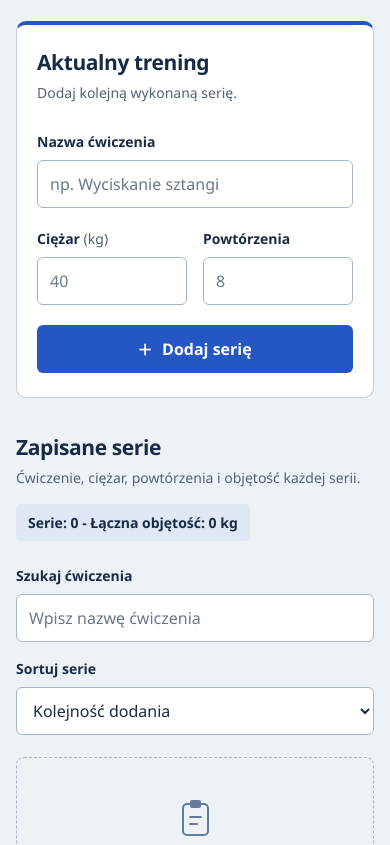
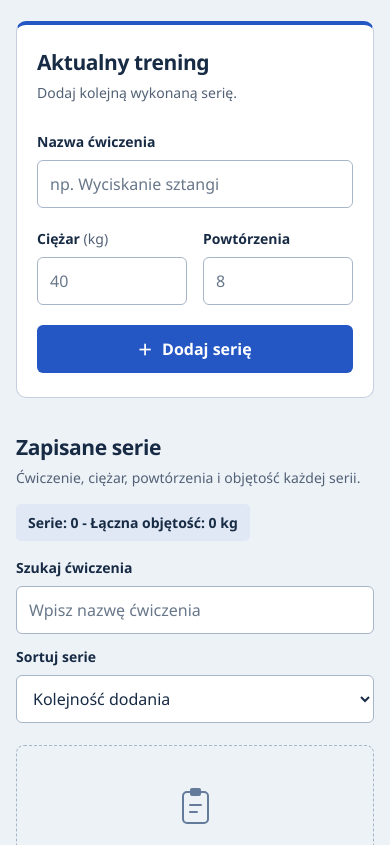
Before and after one commit to KrzysztofKuklinski2000/gym-progress, a website built with Vite: page index.html in a window 390 px wide. Shown: the part 211-1056 px from the top of the page. Built offline with nearby package versions, Linux system fonts and the light colour scheme.

Commit message:
style: align workout search and sort controls
- Place search and sorting side by side
- Stack the controls on small screens
- Show the no-results message below both controls

```diff
--- a/index.html
+++ b/index.html
@@ -62,6 +62,7 @@
           <p data-workout-summary aria-live="polite">
             Serie: 0 - Łączna objęctość: 0 kg
           </p>
+          <div class="sets-controls">
             <div class="form-field">
               <label for="exercise-search">Szukaj ćwiczenia</label>
               <input
@@ -70,7 +71,6 @@
                 data-exercise-search
                 placeholder="Wpisz nazwę ćwiczenia"
               >
-            <p class="no-data-message" data-no-results role="alert" hidden>Brak pasujących serii</p>
             </div>
             <div class="form-field">
               <label for="sets-sort">Sortuj serie</label>
@@ -81,6 +81,8 @@
                 <option value="volume-desc">Objętość malejąco</option>
               </select>
             </div>
+          </div>
+          <p class="no-data-message" data-no-results role="alert" hidden>Brak pasujących serii</p>
           <ul class="sets-list" data-sets-list></ul>
           <template id="exercise-group-template">
             <li class="exercise-group">
--- a/src/style.css
+++ b/src/style.css
@@ -104,8 +104,18 @@ input:hover, select:hover { border-color: #647b9b; }
   overflow-wrap: anywhere;
 }
 
-.form-field:has([data-exercise-search]) {
-  margin-top: 24px;
+.sets-controls {
+  display: grid;
+  grid-template-columns: minmax(0, 2fr) minmax(13rem, 1fr);
+  align-items: end;
+  gap: 12px 16px;
+  margin-top: 16px;
+}
+
+@media (max-width: 560px) {
+  .sets-controls {
+    grid-template-columns: minmax(0, 1fr);
+  }
 }
 
 .no-data-message {
@@ -121,10 +131,6 @@ input:hover, select:hover { border-color: #647b9b; }
   overflow-wrap: anywhere;
 }
 
-
-.form-field:has([data-sets-sort]) {
-  margin-top: 16px;
-}
 
 select {
   cursor: pointer;
```
Lines whose indentation alone changed are shown as unchanged.
